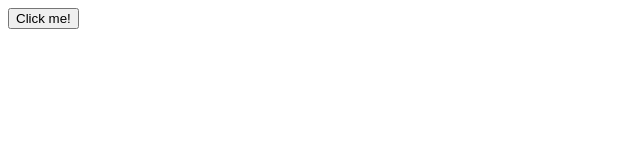
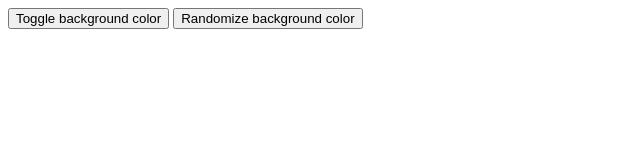
Before and after one commit to Tsourdox/playground, a plain HTML site: page index.html in a window 1280 px wide. Shown: the whole page, without its empty margins (0-640 px from the left). Drawn offline with Linux system fonts and the light colour scheme.

Commit message:
Add radomize bgcolor button

```diff
--- a/index.html
+++ b/index.html
@@ -9,6 +9,7 @@
     <script src="./site.js"></script>
 </head>
 <body>
-    <button onclick="changeBackground()">Click me!</button>
+    <button onclick="changeBackground()">Toggle background color</button>
+    <button onclick="randomizeBackground()">Randomize background color</button>
 </body>
 </html>
--- a/site.js
+++ b/site.js
@@ -5,6 +5,21 @@ function changeBackground() {
         document.body.style.backgroundColor = "purple";
     } else {
         document.body.style.backgroundColor = "white";
+    }
+}
+
+function randomizeBackground() {
+    var randomValue = Math.random();
+    if (randomValue < 0.2) {
+        document.body.style.backgroundColor = "blue";
+    } else if (randomValue < 0.4) {
+        document.body.style.backgroundColor = "pink";
+    } else if (randomValue < 0.6) {
+        document.body.style.backgroundColor = "red";
+    } else if (randomValue < 0.8) {
+        document.body.style.backgroundColor = "orange";
+    } else {
+        document.body.style.backgroundColor = "yellow";
     }
 }
 
```
